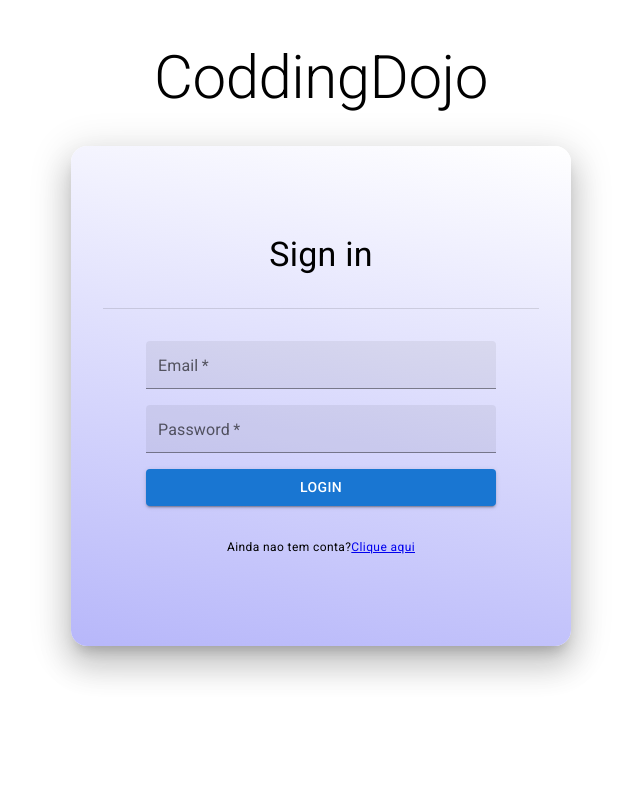
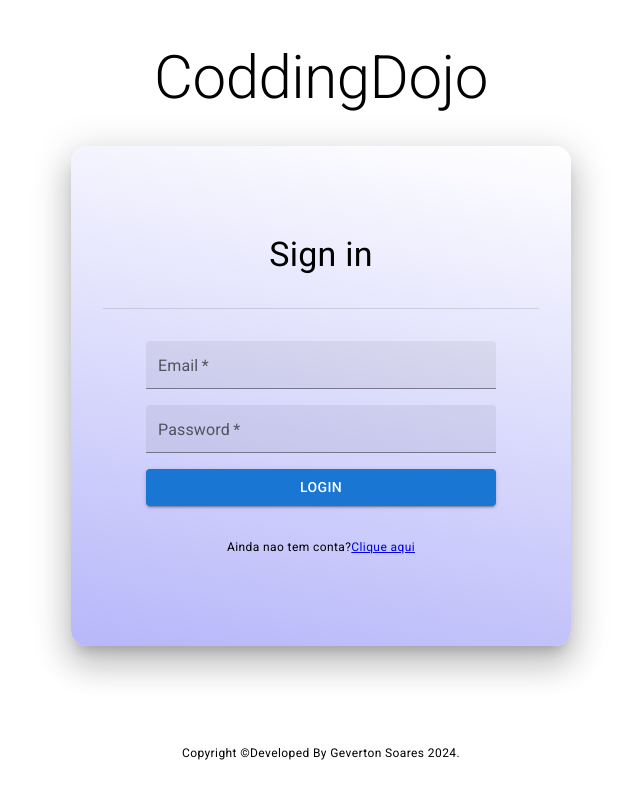
Before and after one commit to gevertonsoares/CodingDojo, a React (Vite) app: page / in a window 1280 px wide. Shown: the whole page, without its empty margins (319-959 px from the left). Built offline with nearby package versions, Linux system fonts and the light colour scheme.

Commit message:
update page Home

```diff
--- a/src/pages/Home.tsx
+++ b/src/pages/Home.tsx
@@ -1,3 +1,4 @@
+import { Footer } from "../components/styled/functionals/Footer";
 import Login from "../components/styled/functionals/Login";
 
 
@@ -5,6 +6,7 @@ export default function Home() {
     return (
         <>
             <Login />
+            <Footer/>
         </>
     )
 }
```
